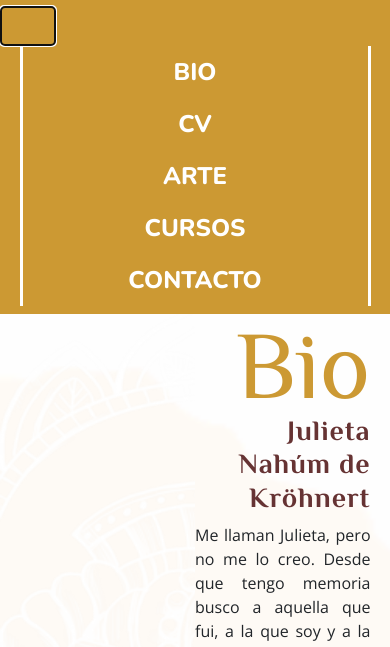
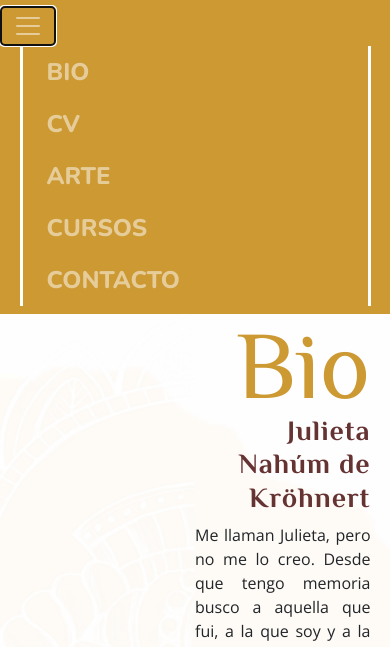
Before and after one commit to kiquino/jnk, a plain HTML site: page index.html in a window 390 px wide. Both pictures are taken after a click on the button "Toggle navigation". Shown: the part 139-786 px from the top of the page. Drawn offline with nearby package versions, Linux system fonts and the light colour scheme.

Commit message:
arreglo nav

```diff
--- a/index.html
+++ b/index.html
@@ -43,32 +43,42 @@
     </div>
 
 
-    <nav class="navbar navbar-expand-lg nav-color">
-      <div class="container-fluid">
-        <button class="navbar-toggler" type="button" data-toggle="collapse" data-target="#navbarTogglerDemo03"
-          aria-controls="navbarTogglerDemo03" aria-expanded="false" aria-label="Toggle navigation">
+    <nav id="header-nav" class="navbar navbar-expand-lg navbar-dark nav-color">
+
+      <button class="navbar-toggler" data-target="#my-nav" data-toggle="collapse" aria-controls="my-nav"
+        aria-expanded="false" aria-label="Toggle navigation">
         <span class="navbar-toggler-icon"></span>
       </button>
+      <div id="my-nav" class="collapse navbar-collapse">
+        <ul class="navbar-nav mr-auto">
+          <li class="nav-item">
+            <a class="nav-link " href="#bio" tabindex="-1" aria-disabled="true">BIO</a>
+          </li>
 
-        <div class="collapse navbar-collapse" id="navbarTogglerDemo03">
-          <ul class="navbar-nav ml-auto text-center">
+
           <li class="nav-item">
-              <a class="nav-link" href="#bio">BIO</a>
+            <a class="nav-link " href="#cv" tabindex="-1" aria-disabled="true">CV</a>
           </li>
           <li class="nav-item">
-              <a class="nav-link" href="#cv" tabindex="-1" aria-disabled="true">CV</a>
+            <a class="nav-link " href="#arte" tabindex="-1" aria-disabled="true">ARTE</a>
           </li>
           <li class="nav-item">
-              <a class="nav-link" href="#arte" tabindex="-1" aria-disabled="true">ARTE</a>
+            <a class="nav-link " href="#cursos" tabindex="-1" aria-disabled="true">CURSOS</a>
           </li>
           <li class="nav-item">
-              <a class="nav-link" href="#cursos" tabindex="-1" aria-disabled="true">CURSOS</a>
-            </li>
-            <li class="nav-item">
-              <a class="nav-link" href="#contacto" tabindex="-1" aria-disabled="true">CONTACTO</a>
+            <a class="nav-link " href="#contacto" tabindex="-1" aria-disabled="true">CONTACTO</a>
           </li>
         </ul>
+
       </div>
+      <div class="social">
+
+        <a href="http://www.facebook.com/novoflor">
+          <div class="media facebook"></div>
+        </a>
+        <a href="http://www.instagram.com/novoflor">
+          <div class="media instagram"></div>
+        </a>
       </div>
     </nav>
 
```
Lines whose indentation alone changed are shown as unchanged.
